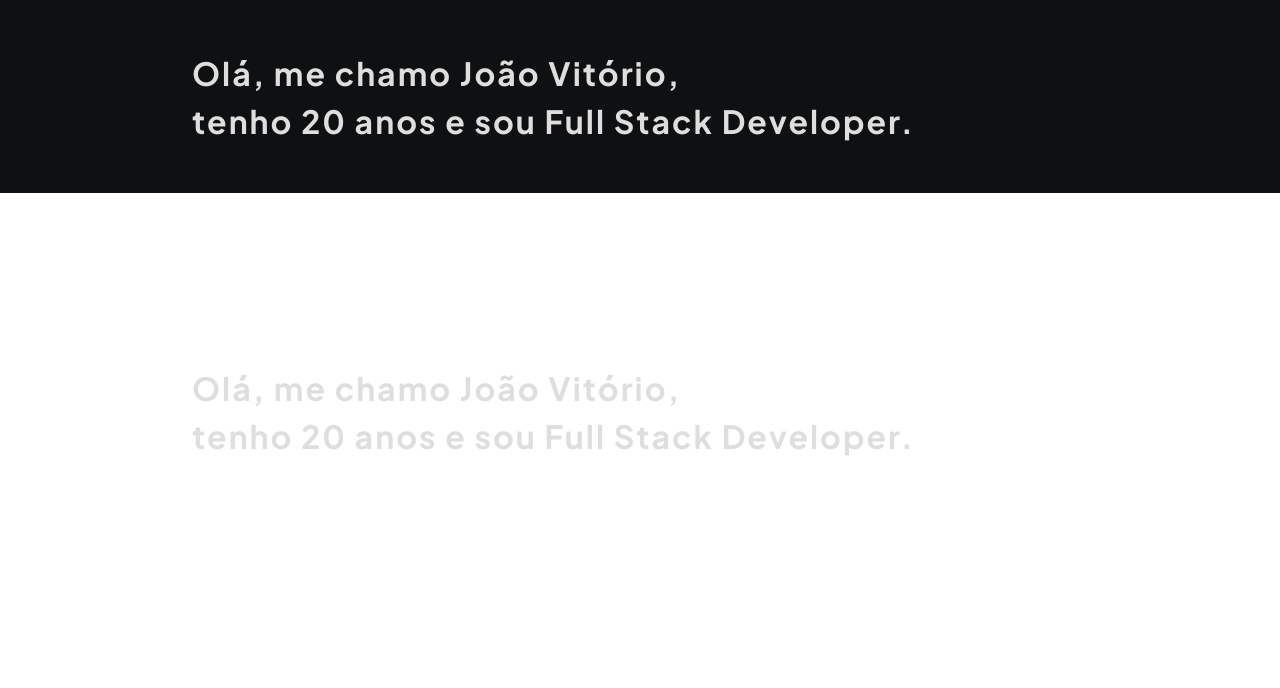
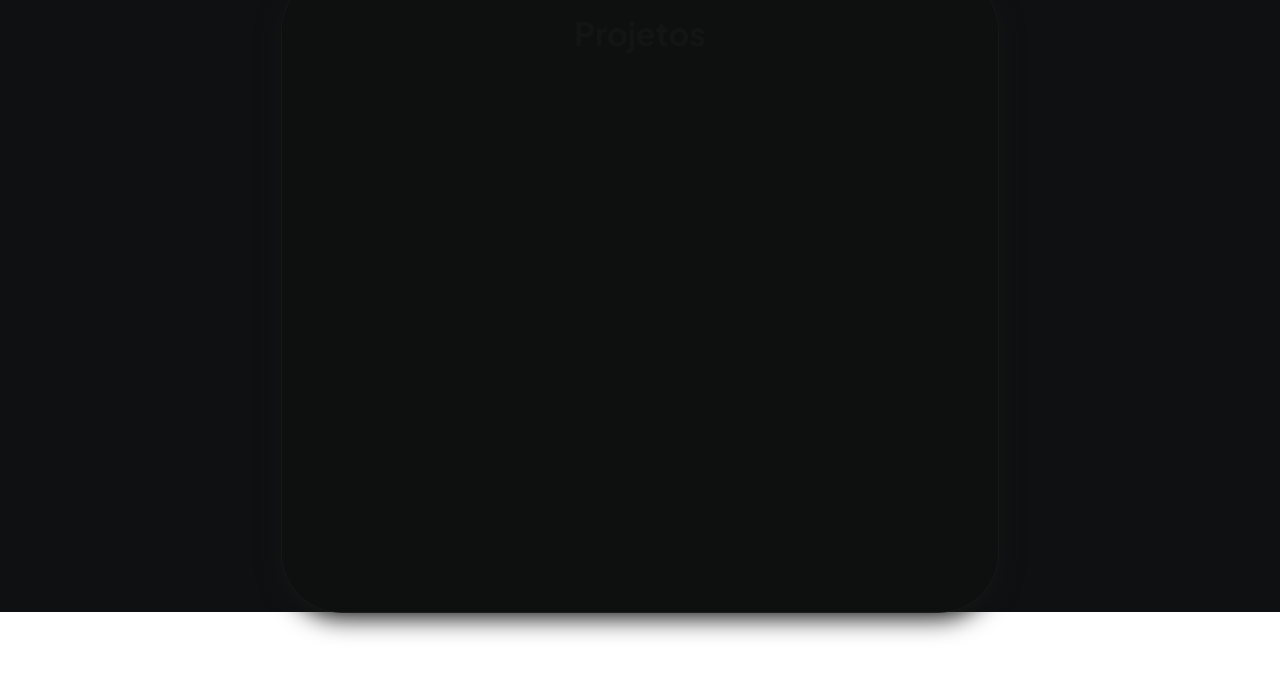
Before and after one commit to TheJoaoVitorio/repository, a React (Create React App) app: page / in a window 1280 px wide. Shown: the part 607-1295 px from the top of the page. After the commit the page ends 1219 px from the top, so only its background shows below. Built offline with nearby package versions, Linux system fonts and the light colour scheme.

Commit message:
created card main

```diff
--- a/public/index.html
+++ b/public/index.html
@@ -29,7 +29,7 @@
       work correctly both with client-side routing and a non-root public URL.
       Learn how to configure a non-root public URL by running `npm run build`.
     -->
-    <title>React App</title>
+    <title>João Vitório</title>
   </head>
   <body>
     <noscript>You need to enable JavaScript to run this app.</noscript>
--- a/src/App.css
+++ b/src/App.css
@@ -7,6 +7,6 @@
 .App{
   background-color: var(--backgroundDark);
   width: 100%;
-  height: 100vh;
+  height: 100%;
   font-family: 'Plus Jakarta Sans';
 }
--- a/src/App.js
+++ b/src/App.js
@@ -2,16 +2,14 @@
 import Header from './components/Header';
 import MainContent from './components/Main';
 import './App.css';
+import CardMain from './components/CardMain';
 
 function App() {
   return (
     <div className="App">
       <Header></Header>
       <MainContent></MainContent>
-      <MainContent></MainContent>
-      <MainContent></MainContent>
-      <MainContent></MainContent>
-      <MainContent></MainContent>
+      <CardMain></CardMain>
     </div>
   );
 }
--- /dev/null
+++ b/src/components/Card.js
@@ -0,0 +1,14 @@
+import styles from '../components/Card.module.css';
+import 'animate.css/animate.min.css';
+
+export default function Card() {
+    return (
+        <div className={styles.Card}>
+            <div className={`${styles.CardHeader} animate__animated animate__flash animate__infinite animate__delay-5s animate__slower `}>
+                <div className={styles.CardHeaderContent}>
+                    <h1>Projetos</h1>
+                </div>
+            </div>
+        </div>
+    );
+}
--- /dev/null
+++ b/src/components/Card.module.css
@@ -0,0 +1,32 @@
+.Card{
+    width: 80%;
+    height: 40em;
+    background: rgba(15, 16, 16, 0.8); /* Fundo com cor semi-transparente */
+    backdrop-filter: blur(10px);
+    box-shadow: rgb(22, 22, 22) 0px 6px 24px 0px, rgba(28, 28, 28, 0.892) 0px 0px 0px 1px;
+    border-radius: 60px;
+    position: relative;
+}
+
+.CardHeader{
+    /* border: 2px solid red; */
+    border-radius: 60px;
+    display: flex;
+    justify-content: center;
+    align-items: center;
+    text-align: center;
+    padding: 20px;
+}
+
+.CardHeaderContent{
+    width: 100%;
+    color: rgba(255, 255, 255, 0.8);
+}
+
+@media (max-width:1100px){
+    .Card{
+        width: 100%;
+    }
+
+
+}
--- /dev/null
+++ b/src/components/CardMain.js
@@ -0,0 +1,10 @@
+import styles from '../components/CardMain.module.css'
+import Card from './Card'
+
+export default function CardMain(){
+    return(
+        <div className={styles.cardMain} >
+            <Card/>
+        </div>
+    )
+}
--- /dev/null
+++ b/src/components/CardMain.module.css
@@ -0,0 +1,8 @@
+.cardMain{
+    margin: 0 auto;
+    width: 70%;
+    /* border: 2px solid red; */
+    padding-top: 22vh;
+    display: flex;
+    justify-content: center;
+}
--- a/src/components/Main.module.css
+++ b/src/components/Main.module.css
@@ -1,17 +1,10 @@
 .main{
     display: flex;
-    padding-top: 22vh;
+    justify-content: center;
+    padding-top: 15vh;
     margin: 0 auto;
     width: 70%;
     color: rgb(222, 222, 222);
     letter-spacing: 2px;
     line-height: 1.5;
 }
-
-
-.gif{
-    border: 2px solid red;
-    width: 80px;
-    height: 80px;
-    transform: scale(1.8);
-}
```
